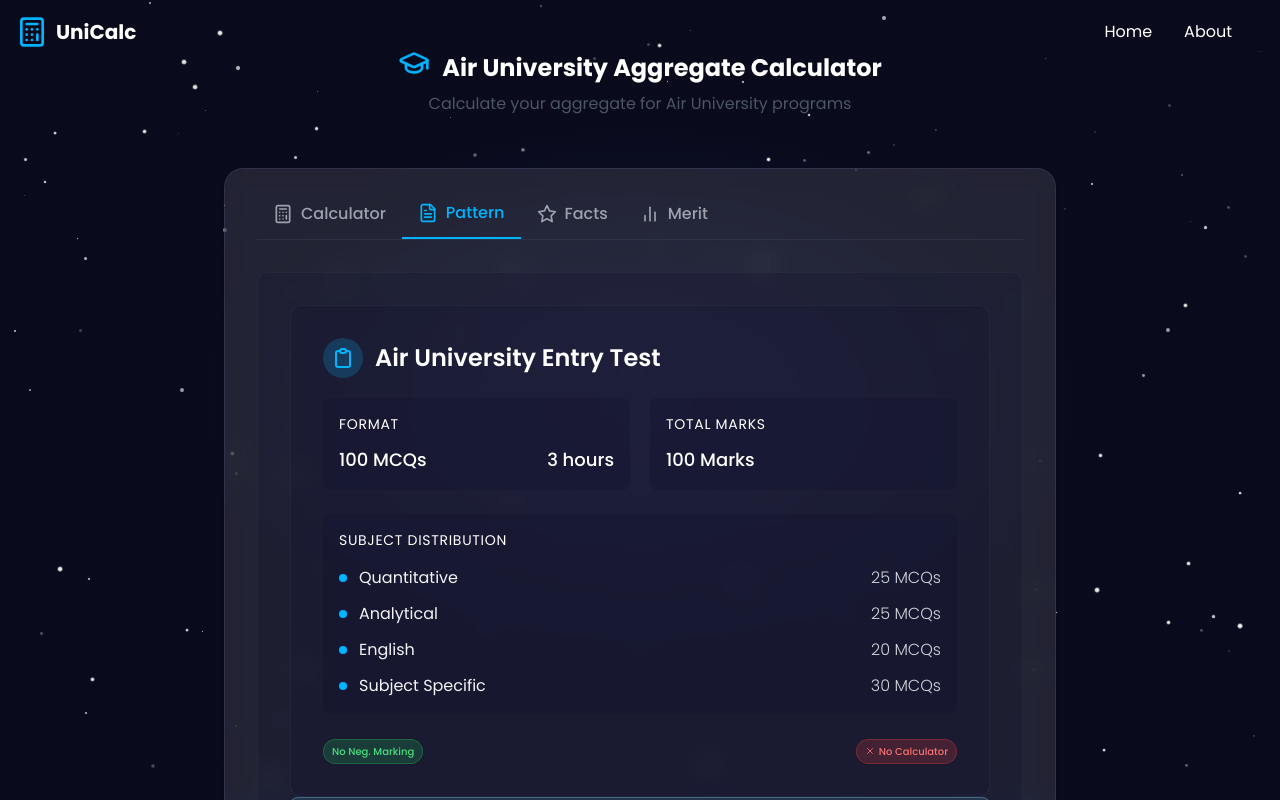
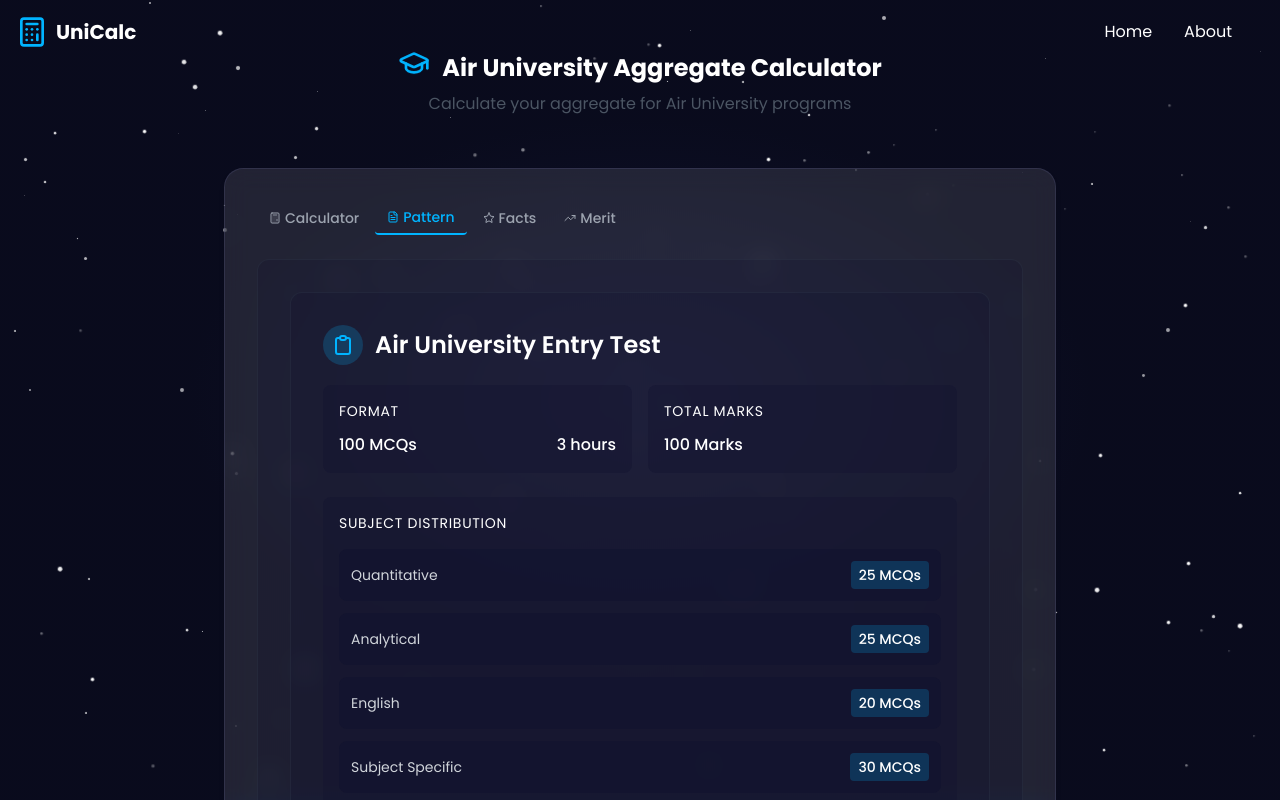
Before and after one commit to emadadnan000/unicalc, a React (Vite) app: page /calculator/air in a window 1280 px wide. Both pictures are taken after a click on the button "Pattern". Shown: the top 800 px of the page. Built offline with nearby package versions, Linux system fonts and the light colour scheme.

Commit message:
fixed fast cal

```diff
--- a/src/components/pages/CalculatorPage.tsx
+++ b/src/components/pages/CalculatorPage.tsx
@@ -305,7 +305,7 @@
       case 'Low':
         return 'bg-orange-500';
       case 'Very Low':
-        return 'bg-red-500';
+        return 'text-xs px-1.5 py-0.5 bg-red-500';
       default:
         return 'bg-gray-500';
     }
@@ -433,53 +433,53 @@
       <main className="container mx-auto px-2 sm:px-4 pt-8 pb-12">
         <div className="max-w-[52rem] mx-auto glassmorphic-card p-4 sm:p-8 transform transition-all duration-300 hover:shadow-2xl hover:scale-[1.01] border border-gray-700/30">
           {/* Tabs */}
-          <div className="flex mb-4 sm:mb-8 border-b border-gray-700/50 overflow-x-auto no-scrollbar">
+          <div className="flex items-center space-x-1 mb-4 sm:mb-6">
             <button
               onClick={() => {setActiveSection('form'); setShowTestPattern(false); setShowFacts(false); setShowMerits(false);}}
-              className={`pb-2 sm:pb-3 px-3 sm:px-4 text-xs sm:text-base font-medium transition-all whitespace-nowrap flex items-center gap-1 sm:gap-2 flex-shrink-0 ${
-                activeSection === 'form' && !showTestPattern ? 'text-electric-blue border-b-2 border-electric-blue' : 'text-gray-400 hover:text-gray-300'
-              }`}
+              className={`px-3 py-1.5 text-xs sm:text-sm font-medium rounded transition-colors ${activeSection === 'form' && !showTestPattern && !showFacts && !showMerits ? 'text-electric-blue border-b-2 border-electric-blue' : 'text-gray-400 hover:text-gray-300'}`}
             >
-              <Calculator className="h-3.5 w-3.5 sm:h-5 sm:w-5" />
-              <span>Calculator</span>
+              <div className="flex items-center gap-1">
+                <Calculator className="h-3 w-3" />
+                <span>Calculator</span>
+              </div>
             </button>
             {aggregate !== null && (
               <button
                 onClick={() => {setActiveSection('results'); setShowTestPattern(false); setShowFacts(false); setShowMerits(false);}}
-                className={`pb-2 sm:pb-3 px-3 sm:px-4 text-xs sm:text-base font-medium transition-all whitespace-nowrap flex items-center gap-1 sm:gap-2 flex-shrink-0 ${
-                  activeSection === 'results' && !showTestPattern ? 'text-electric-blue border-b-2 border-electric-blue' : 'text-gray-400 hover:text-gray-300'
-                }`}
+                className={`px-3 py-1.5 text-xs sm:text-sm font-medium rounded transition-colors ${activeSection === 'results' ? 'text-electric-blue border-b-2 border-electric-blue' : 'text-gray-400 hover:text-gray-300'}`}
               >
-                <TrendingUp className="h-3.5 w-3.5 sm:h-5 sm:w-5" />
-                <span>Results</span>
+                <div className="flex items-center gap-1">
+                  <BarChart2 className="h-3 w-3" />
+                  <span>Results</span>
+                </div>
               </button>
             )}
             <button
               onClick={() => {setShowTestPattern(true); setActiveSection(''); setShowFacts(false); setShowMerits(false);}}
-              className={`pb-2 sm:pb-3 px-3 sm:px-4 text-xs sm:text-base font-medium transition-all whitespace-nowrap flex items-center gap-1 sm:gap-2 flex-shrink-0 ${
-                showTestPattern ? 'text-electric-blue border-b-2 border-electric-blue' : 'text-gray-400 hover:text-gray-300'
-              }`}
+              className={`px-3 py-1.5 text-xs sm:text-sm font-medium rounded transition-colors ${showTestPattern ? 'text-electric-blue border-b-2 border-electric-blue' : 'text-gray-400 hover:text-gray-300'}`}
             >
-              <FileText className="h-3.5 w-3.5 sm:h-5 sm:w-5" />
-              <span>Pattern</span>
+              <div className="flex items-center gap-1">
+                <FileText className="h-3 w-3" />
+                <span>Pattern</span>
+              </div>
             </button>
             <button
               onClick={() => {setShowFacts(true); setActiveSection(''); setShowTestPattern(false); setShowMerits(false);}}
-              className={`pb-2 sm:pb-3 px-3 sm:px-4 text-xs sm:text-base font-medium transition-all whitespace-nowrap flex items-center gap-1 sm:gap-2 flex-shrink-0 ${
-                showFacts ? 'text-electric-blue border-b-2 border-electric-blue' : 'text-gray-400 hover:text-gray-300'
-              }`}
+              className={`px-3 py-1.5 text-xs sm:text-sm font-medium rounded transition-colors ${showFacts ? 'text-electric-blue border-b-2 border-electric-blue' : 'text-gray-400 hover:text-gray-300'}`}
             >
-              <Star className="h-3.5 w-3.5 sm:h-5 sm:w-5" />
-              <span>Facts</span>
+              <div className="flex items-center gap-1">
+                <Star className="h-3 w-3" />
+                <span>Facts</span>
+              </div>
             </button>
             <button
               onClick={() => {setShowMerits(true); setActiveSection(''); setShowTestPattern(false); setShowFacts(false);}}
-              className={`pb-2 sm:pb-3 px-3 sm:px-4 text-xs sm:text-base font-medium transition-all whitespace-nowrap flex items-center gap-1 sm:gap-2 flex-shrink-0 ${
-                showMerits ? 'text-electric-blue border-b-2 border-electric-blue' : 'text-gray-400 hover:text-gray-300'
-              }`}
+              className={`px-3 py-1.5 text-xs sm:text-sm font-medium rounded transition-colors ${showMerits ? 'text-electric-blue border-b-2 border-electric-blue' : 'text-gray-400 hover:text-gray-300'}`}
             >
-              <BarChart2 className="h-3.5 w-3.5 sm:h-5 sm:w-5" />
-              <span>Merit</span>
+              <div className="flex items-center gap-1">
+                <TrendingUp className="h-3 w-3" />
+                <span>Merit</span>
+              </div>
             </button>
           </div>
 
@@ -672,37 +672,38 @@
                           {testPattern.name}
                         </h3>
 
-                        <div className="grid grid-cols-1 sm:grid-cols-2 gap-5 mb-6">
-                          <div className="bg-midnight-blue/40 p-4 rounded-lg">
-                            <h4 className="text-gray-300 text-sm uppercase tracking-wider mb-3">Format</h4>
-                            <div className="flex justify-between items-center">
-                              <span className="text-white font-medium text-base sm:text-lg">
+                        <div className="grid grid-cols-1 sm:grid-cols-2 gap-3 sm:gap-4 mb-6">
+                          <div className="bg-midnight-blue/40 p-3 sm:p-4 rounded-lg">
+                            <h4 className="text-gray-300 text-xs sm:text-sm uppercase tracking-wider mb-2 sm:mb-3">Format</h4>
+                            <div className="flex flex-col sm:flex-row sm:justify-between sm:items-center space-y-1 sm:space-y-0">
+                              <span className="text-white font-medium text-sm sm:text-base">
                                 {testPattern.pattern.totalMCQs} MCQs
                               </span>
-                              <span className="text-white font-medium text-base sm:text-lg">
+                              <span className="text-white font-medium text-sm sm:text-base">
                                 {testPattern.pattern.duration}
                               </span>
                             </div>
                           </div>
 
-                          <div className="bg-midnight-blue/40 p-4 rounded-lg">
-                            <h4 className="text-gray-300 text-sm uppercase tracking-wider mb-3">Total Marks</h4>
-                            <div className="text-white font-medium text-base sm:text-lg">
+                          <div className="bg-midnight-blue/40 p-3 sm:p-4 rounded-lg">
+                            <h4 className="text-gray-300 text-xs sm:text-sm uppercase tracking-wider mb-2 sm:mb-3">Total Marks</h4>
+                            <div className="text-white font-medium text-sm sm:text-base">
                               {testPattern.pattern.totalMarks} Marks
                             </div>
                           </div>
                         </div>
 
                         {testPattern.pattern.subjects.length > 0 && (
-                          <div className="bg-midnight-blue/40 p-4 rounded-lg mb-6">
-                            <h4 className="text-gray-300 text-sm uppercase tracking-wider mb-4">Subject Distribution</h4>
-                            <div className="space-y-4">
-                              <ul className="space-y-3">
+                          <div className="bg-midnight-blue/40 p-3 sm:p-4 rounded-lg mb-6">
+                            <h4 className="text-gray-300 text-xs sm:text-sm uppercase tracking-wider mb-3 sm:mb-4">Subject Distribution</h4>
+                            <div className="space-y-2 sm:space-y-3">
+                              <ul className="space-y-2 sm:space-y-3">
                                 {testPattern.pattern.subjects.map((subject, index) => (
-                                  <li key={index} className="flex items-center">
-                                    <span className="w-2 h-2 bg-electric-blue rounded-full mr-3"></span>
-                                    <span className="flex-1">{subject.name}</span>
-                                    <span className="text-gray-300 font-light">{subject.mcqs} MCQs</span>
+                                  <li key={index} className="flex justify-between items-center bg-midnight-blue/60 p-2 sm:p-3 rounded-lg">
+                                    <span className="text-gray-300 text-xs sm:text-sm">{subject.name}</span>
+                                    <span className="text-white font-medium text-xs sm:text-sm bg-electric-blue/20 px-2 py-1 rounded">
+                                      {subject.mcqs} MCQs
+                                    </span>
                                   </li>
                                 ))}
                               </ul>
@@ -711,39 +712,40 @@
                         )}
 
                         {testPattern.pattern.notes && (
-                          <div className="bg-midnight-blue/40 p-4 rounded-lg mb-6">
-                            <h4 className="text-gray-300 text-sm uppercase tracking-wider mb-3">Additional Notes</h4>
-                            <p className="text-white">
+                          <div className="bg-midnight-blue/40 p-3 sm:p-4 rounded-lg mb-4 sm:mb-6">
+                            <h4 className="text-gray-300 text-xs sm:text-sm uppercase tracking-wider mb-2 sm:mb-3">Additional Notes</h4>
+                            <p className="text-gray-200 text-xs sm:text-sm">
                               {testPattern.pattern.notes}
                             </p>
                           </div>
                         )}
 
-                        <div className="flex flex-row justify-between items-center mt-4 max-w-full">
-                          <div>
-                            {!testPattern.pattern.hasNegativeMarking && (
+                        <div className="flex flex-col sm:flex-row justify-between items-start sm:items-center gap-2 sm:gap-4 mt-4 max-w-full">
+                          <div className="flex flex-wrap gap-2">
+                            {!testPattern.pattern.hasNegativeMarking ? (
                               <span className="inline-flex items-center px-2 py-1 rounded-full text-[10px] font-medium bg-green-500/20 text-green-400 border border-green-500/30 shadow-sm">
                                 No Neg. Marking
                               </span>
-                            )}
-                            {testPattern.pattern.hasNegativeMarking && (
+                            ) : (
                               <span className="inline-flex items-center px-2 py-1 rounded-full text-[10px] font-medium bg-red-500/20 text-red-400 border border-red-500/30 shadow-sm">
                                 Has Neg. Marking
                               </span>
                             )}
                           </div>
-                          <div>
-                            {!testPattern.pattern.allowsCalculator && (
+                          <div className="flex flex-wrap gap-2">
+                            {!testPattern.pattern.allowsCalculator ? (
                               <span className="inline-flex items-center px-2 py-1 rounded-full text-[10px] font-medium bg-red-500/20 text-red-400 border border-red-500/30 shadow-sm">
-                                <svg xmlns="http://www.w3.org/2000/svg" className="h-2.5 w-2.5 mr-1" fill="none" viewBox="0 0 24 24" stroke="currentColor">
+                                <svg xmlns="http://www.w3.org/2000/svg" className="h-2.5 w-2.5 mr-1 flex-shrink-0" fill="none" viewBox="0 0 24 24" stroke="currentColor">
                                   <path strokeLinecap="round" strokeLinejoin="round" strokeWidth={2} d="M6 18L18 6M6 6l12 12" />
                                 </svg>
-                                No Calculator
+                                <span>No Calculator</span>
                               </span>
-                            )}
-                            {testPattern.pattern.allowsCalculator && (
+                            ) : (
                               <span className="inline-flex items-center px-2 py-1 rounded-full text-[10px] font-medium bg-green-500/20 text-green-400 border border-green-500/30 shadow-sm">
-                                Calculator Allowed
+                                <svg xmlns="http://www.w3.org/2000/svg" className="h-2.5 w-2.5 mr-1 flex-shrink-0" fill="none" viewBox="0 0 24 24" stroke="currentColor">
+                                  <path strokeLinecap="round" strokeLinejoin="round" strokeWidth={2} d="M9 7h6m-6 4h6m-6 4h6m-3 3h-3m3-6h-3m3-3h-3" />
+                                </svg>
+                                <span>Calculator Allowed</span>
                               </span>
                             )}
                           </div>
@@ -766,20 +768,26 @@
               <h2 className="text-xl sm:text-2xl font-semibold mb-4 sm:mb-6 text-electric-blue">Your Aggregate Results</h2>
 
               {/* Score Display */}
-              <div className="flex justify-center mb-4 sm:mb-6">
-                <div className="relative w-32 h-32 sm:w-36 sm:h-36 md:w-44 md:h-44 flex items-center justify-center rounded-full bg-midnight-blue/30 border-6 sm:border-8 border-electric-blue/30">
-                  <div className="text-center w-full px-1.5 sm:px-2">
-                    <span className="block text-2xl sm:text-2xl md:text-3xl font-bold text-electric-blue">{aggregate.toFixed(2)}%</span>
-                    <span className="text-[11px] sm:text-xs text-gray-300">Aggregate Score</span>
+              <div className="flex flex-col items-center mb-4 sm:mb-6">
+                <div className="relative w-36 h-36 sm:w-40 sm:h-40 md:w-48 md:h-48 flex items-center justify-center rounded-full bg-midnight-blue/30 border-4 sm:border-[6px] border-electric-blue/50 shadow-lg shadow-electric-blue/20 mb-3 sm:mb-4">
+                  <div className="absolute inset-0 rounded-full border-4 border-electric-blue/10 animate-pulse"></div>
+                  <div className="text-center w-full px-2">
+                    <span className="block text-3xl sm:text-4xl md:text-5xl font-bold text-electric-blue">{aggregate.toFixed(2)}%</span>
+                    <span className="text-sm sm:text-base text-gray-300 font-medium">Aggregate</span>
                     {admissionPrediction && (
-                      <div className="mt-1 sm:mt-1.5 flex justify-center">
-                        <span className={`inline-block px-1.5 py-0.5 rounded text-[10px] sm:text-xs ${getRatingColor(admissionPrediction.rating)} text-deep-space font-medium whitespace-nowrap overflow-hidden overflow-ellipsis max-w-[90%]`}>
-                          {admissionPrediction.rating} Chance
+                      <div className="mt-2">
+                        <span className={`inline-block px-2 py-1 rounded-full text-xs ${admissionPrediction.rating === 'Very Low' ? 'px-1.5 text-[11px]' : 'sm:text-sm'} ${getRatingColor(admissionPrediction.rating)} text-deep-space font-medium`}>
+                          {admissionPrediction.rating} {admissionPrediction.rating === 'Very Low' ? '' : 'Chance'}
                         </span>
                       </div>
                     )}
                   </div>
                 </div>
+                {universityId === 'fast' && (
+                  <div className="mt-2 text-xs sm:text-sm text-gray-400 text-center px-4 py-2 bg-midnight-blue/30 rounded-lg">
+                    Based on NU Test (not SAT/NAT)
+                  </div>
+                )}
               </div>
 
               {/* Score Breakdown */}
```
